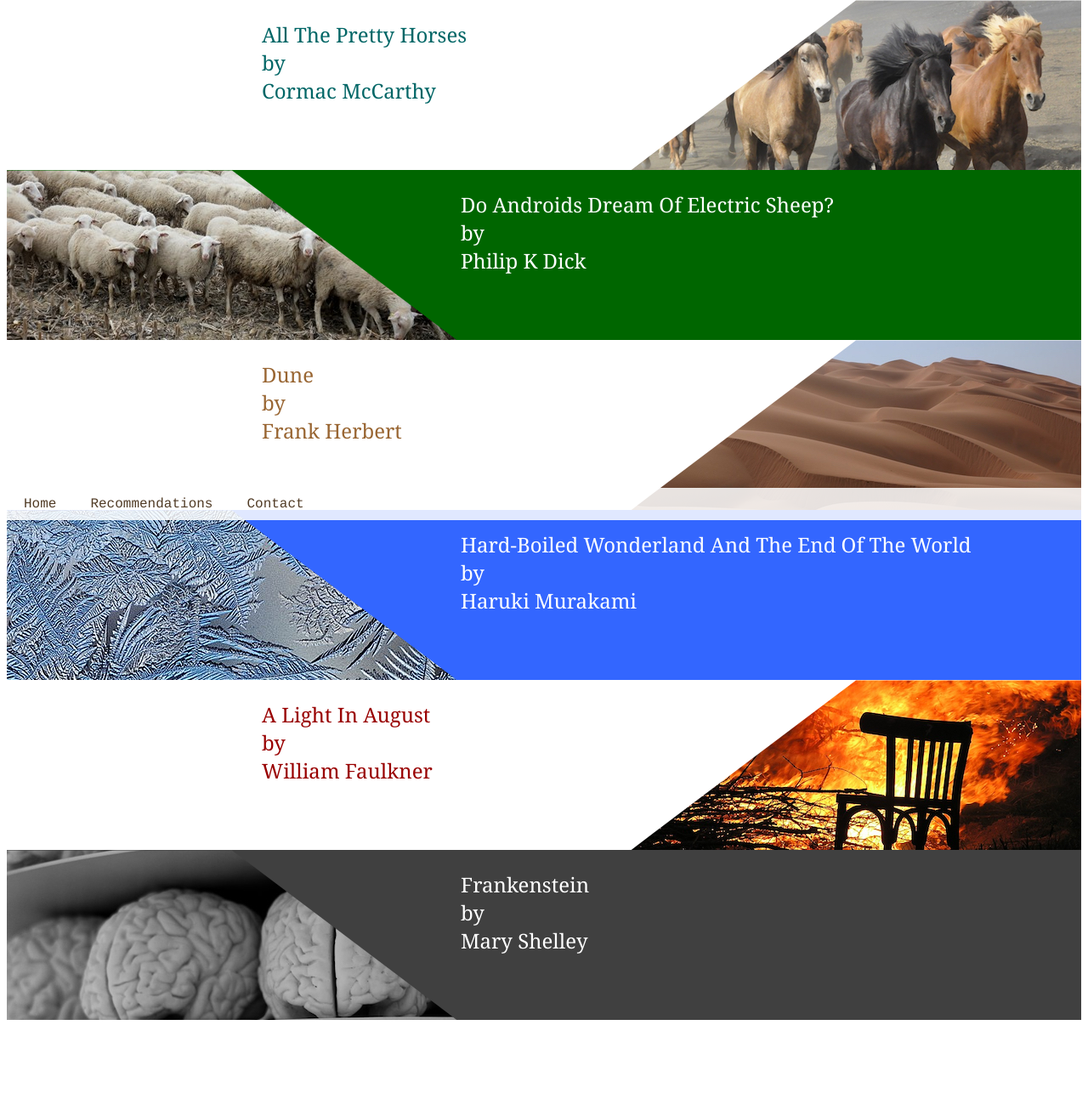
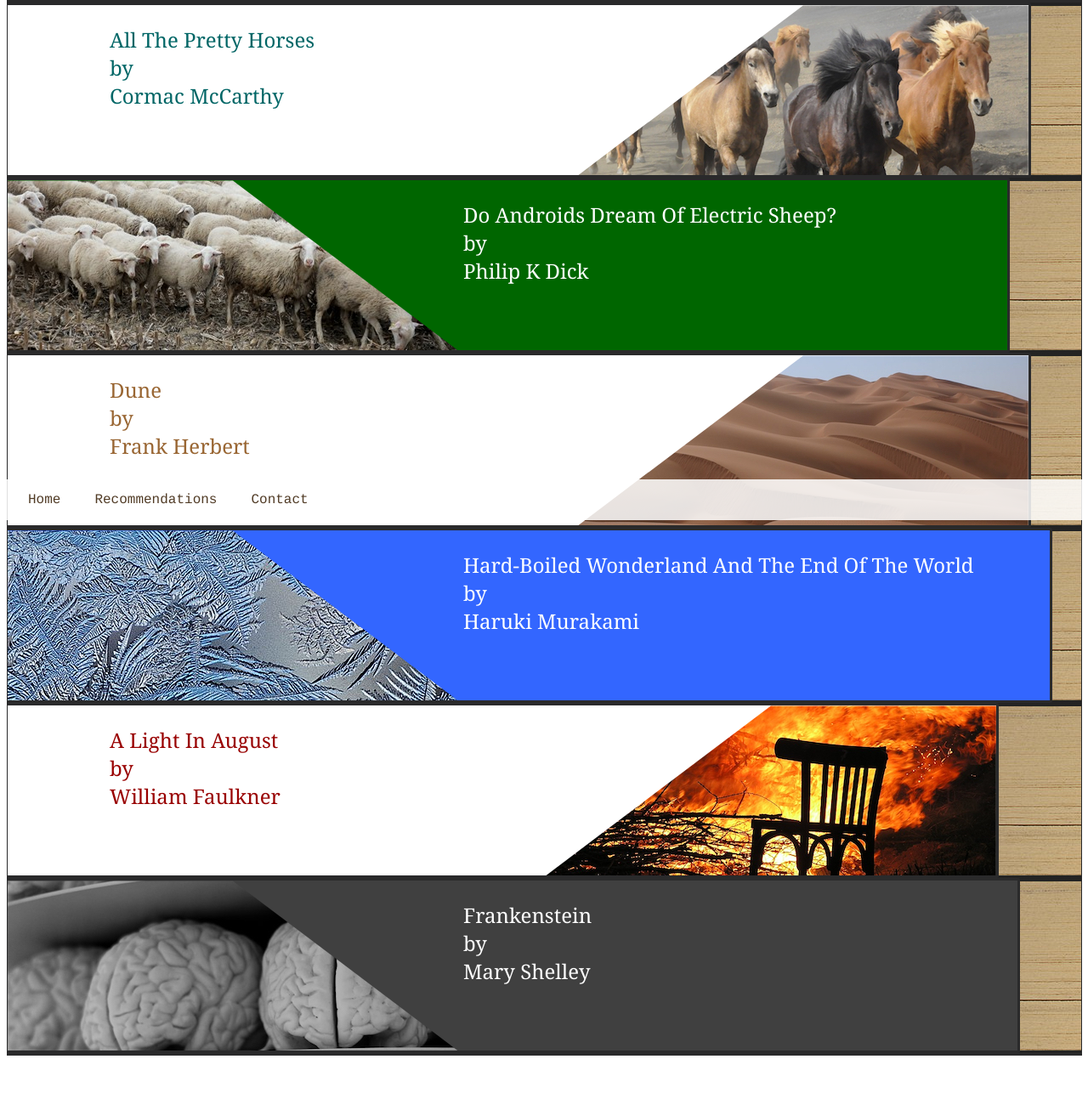
Before and after one commit to KSCairney/Tsundoku, a PHP site: page / in a window 1280 px wide. Shown: the part 188-1474 px from the top of the page at 85% size. Before the commit the page ends 1388 px from the top, so only its background shows below. Run offline with PHP 8.4, Linux system fonts and the light colour scheme; some libraries are stand-ins or nearby versions.

Commit message:
pages
added pages and zoom

```diff
--- a/index.html
+++ b/index.html
@@ -6,6 +6,15 @@
         <meta http-equiv="Content-Type" content="text/html; charset=utf-8" />
         <meta name="viewport" content="width=device-width, initial-scale=1.0">
         <script type='text/javascript' src='https://ajax.googleapis.com/ajax/libs/jquery/1.6.4/jquery.min.js?ver=1.4.2'></script>
+        <script>
+            $(document).ready(function(){
+                $("#horsesban, #sheepban, #duneban, #hardboiledban, #augustban, #frankban").hover(function(){
+                    $(this).css("width", "100%").css("font-size", "25px");
+                }, function(){
+                    $(this).css("width", "95%").css("font-size", "24px");
+                });
+            });
+        </script>
     </head>
     <body>
         <header>
@@ -72,5 +81,7 @@
                     Mary Shelley</p>
             </div>
         </nav>
+        <br>
+        <br>
     </body>
 </html>
--- a/stylesheet.css
+++ b/stylesheet.css
@@ -1,6 +1,8 @@
+html {
+    background-color: #ffffff;
+}
 body{
     color: #ffffff;
-    background-color: #ffffff;
 }
 
 @media only screen and (max-width: 600px){
@@ -67,7 +69,7 @@ div.theBox {
 ul{
     list-style-type: none;
     margin: 0;
-    padding: 0;
+    padding: 5px;
     overflow: hidden;
     background-color: #ffffff;
     opacity: 0.85;
@@ -148,14 +150,19 @@ li a{
 */
 #horsesban {
     height: 200px;
-    width: 100%;
+    width: 95%;
     background-color: #ffffff;
     color: #006666;
+    border-width: 3px 3px 3px 1px;
+    border-color: #2a2a2b;
+    border-style: solid;
+    border-radius: 2px;
+    font-size: 24px;
 }
 
 #horsesPic {
     clip-path: polygon(50% 0, 100% 0, 100% 100%, 0% 100%);
-    height: 200px;
+    height: 100%;
     width: auto;
     float: right;
     position: relative;
@@ -164,46 +171,59 @@ li a{
 #cmHorsestitle {
     display: inline-block;
     font-family: georgia;
-    font-size: 24px;
     vertical-align: top;
     text-align: left;
-    padding-left: 300px;
+    padding-left: 120px;
 }
 
 #sheepban {
     height: 200px;
-    width: 100%;
+    width: 93%;
     background-color: #006600;
     color: #ffffff;
+    border-width: 3px 3px 3px 1px;
+    border-color: #2a2a2b;
+    border-style: solid;
+    border-radius: 2px;
+    font-size: 24px;
 }
 #sheepPic {
     clip-path: polygon(0 0, 50% 0, 100% 100%, 0% 100%);
-    height: 200px;
+    height: 100%;
     width: auto;
 }
 
 nav {
     width: 100%;
     min-width: 800px;
+    background-image: url("pagetest.jpg");
+    background-position: top-right;
+    border-width: 3px 1px 3px 0px;
+    border-color: #2a2a2b;
+    border-style: solid;
 }
 
 #pkdSheeptitle {
     display: inline-block;
     font-family: georgia;
-    font-size: 24px;
     vertical-align: top;
 }
 
 #duneban {
     height: 200px;
-    width: 100%;
+    width: 95%;
     background-color: #ffffff;
     color: #996633;
+    border-width: 3px 3px 3px 1px;
+    border-color: #2a2a2b;
+    border-style: solid;
+    border-radius: 2px;
+    font-size: 24px;
 }
 
 #dunePic {
     clip-path: polygon(50% 0, 100% 0, 100% 100%, 0% 100%);
-    height: 200px;
+    height: 100%;
     width: auto;
     float: right;
     position: relative;
@@ -212,41 +232,49 @@ nav {
 #fhDunetitle {
     display: inline-block;
     font-family: georgia;
-    font-size: 24px;
     vertical-align: top;
     text-align: left;
-    padding-left: 300px;
+    padding-left: 120px;
 }
 
 #hmHardboiledtitle {
     display: inline-block;
     font-family: georgia;
-    font-size: 24px;
     vertical-align: top;
 }
 
 #hardboiledban {
     height: 200px;
-    width: 100%;
+    width: 97%;
     background-color: #3366ff;
     color: #ffffff;
+    border-width: 3px 3px 3px 1px;
+    border-color: #2a2a2b;
+    border-style: solid;
+    border-radius: 2px;
+    font-size: 24px;
 }
 #hardboiledPic {
     clip-path: polygon(0 0, 50% 0, 100% 100%, 0% 100%);
-    height: 200px;
+    height: 100%;
     width: auto;
 }
 
 #augustban {
     height: 200px;
-    width: 100%;
+    width: 92%;
     background-color: #ffffff;
     color: #990000;
+    border-width: 3px 3px 3px 1px;
+    border-color: #2a2a2b;
+    border-style: solid;
+    border-radius: 2px;
+    font-size: 24px;
 }
 
 #augustPic {
     clip-path: polygon(50% 0, 100% 0, 100% 100%, 0% 100%);
-    height: 200px;
+    height: 100%;
     width: auto;
     float: right;
     position: relative;
@@ -255,27 +283,30 @@ nav {
 #wfAugusttitle {
     display: inline-block;
     font-family: georgia;
-    font-size: 24px;
     vertical-align: top;
     text-align: left;
-    padding-left: 300px;
+    padding-left: 120px;
 }
 
 #msFranktitle {
     display: inline-block;
     font-family: georgia;
-    font-size: 24px;
     vertical-align: top;
 }
 
 #frankban {
     height: 200px;
-    width: 100%;
+    width: 94%;
     background-color: #404040;
     color: #ffffff;
+    border-width: 3px 3px 3px 1px;
+    border-color: #2a2a2b;
+    border-style: solid;
+    border-radius: 2px;
+    font-size: 24px;
 }
 #frankPic {
     clip-path: polygon(0 0, 50% 0, 100% 100%, 0% 100%);
-    height: 200px;
+    height: 100%;
     width: auto;
 }
```
Also changed, not shown: pageside.jpg (added), pagesidetest.jpg (added), pagetest.jpg (added).
